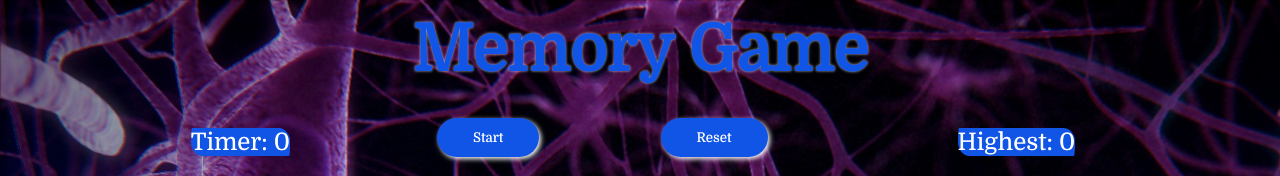
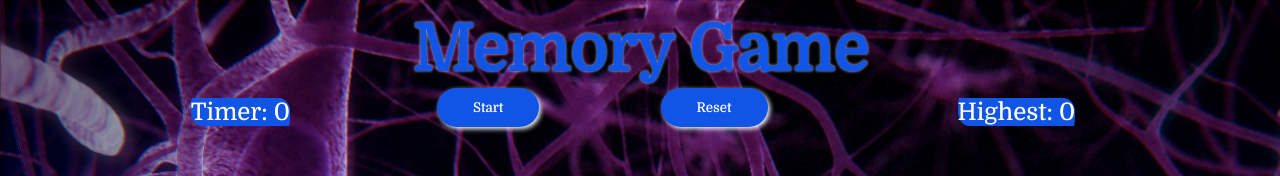
Before and after one commit to Shayne0312/Memory_Game, a plain HTML site: page index.html in a window 1280 px wide. Shown: the top 176 px of the page. Drawn offline with Linux system fonts and the light colour scheme.

Commit message:
check changelog v1.1

```diff
--- a/app.css
+++ b/app.css
@@ -1,3 +1,4 @@
+/* Set the background image */
 body {
   background-image: url("background/neuron.jpg");
   background-repeat: no-repeat;
@@ -10,6 +11,7 @@ body {
   overflow: hidden;
   margin-top: -30px;
 }
+ /* Style the header */
 .header {
   font-family: 'domine', 'serif';
   text-align: center;
@@ -18,6 +20,7 @@ body {
   color: #1155e6;
   text-shadow: white 0px 2px 5px;
 }
+ /* Style the grid container */
 .grid-container {
   display: grid;
   grid-template-columns: repeat(4, minmax(0, 1fr));
@@ -28,6 +31,7 @@ body {
   height: 80vh;
   margin: 0 auto;
 }
+ /* Style the grid cells */
 .grid-cell {
   background-color: rgb(211, 205, 205);
   padding: 10px;
@@ -45,15 +49,18 @@ body {
   align-items: center;
   box-sizing: border-box;
 }
+ /* Flip the grid cell */
 .grid-cell.flip {
   transform: rotateY(180deg);
 }
+ /* Style the image inside the grid cell */
 .grid-cell img {
   width: 100%;
   height: 100%;
   object-fit: cover;
   display: block;
 }
+ /* Style the front and back of the grid cell */
 .front,
 .back {
   position: absolute;
@@ -65,6 +72,7 @@ body {
   backface-visibility: hidden;
   transition: transform 0.5s;
 }
+ /* Flip the front and back of the grid cell */
 .front {
   transform: rotateY(0deg);
 }
@@ -72,6 +80,7 @@ body {
   transform: rotateY(180deg);
   object-fit: cover;
 }
+ /* Style the start and reset buttons */
 .start-button,
 .reset-button {
   font-family: 'domine', 'serif';
@@ -86,14 +95,19 @@ body {
   box-shadow: white 2px 2px 5px;
   transform: scale(1.0);
 }
+ /* Style the start button */
 .start-button {
   margin-right: 10px;
 }
+ /* Style the reset button */
 .reset-button {
   margin-left: 10px;
 }
+ /* Style the timer and score board */
 .timer,
-#timer {
+#timer,
+.score-board,
+#highscore {
   font-family: 'domine', 'serif';
   border-radius: 10px 100px / 120px;
   background-color: #1155e6;
@@ -101,53 +115,49 @@ body {
   color: white;
   animation: pulsing-glow 1s infinite;
 }
- .score-board,
-#highscore {
-  font-family: 'domine', 'serif';
-  border-radius: 10px 100px / 120px;
-  background-color: #1155e6;
-  color: white;
-  font-size: 24px;
-  animation: pulsing-glow 1s infinite;
-}
+ /* Position the timer and score board */
 .timer {
   position: absolute;
-  top: calc(21% - 40px);
+  top: calc(21% - 70px);
   right: calc(75% - -30px);
 }
  .score-board {
   position: absolute;
-  top: calc(21% - 40px);
+  top: calc(21% - 70px);
   right: 16%;
 }
+ /* Position the start and reset buttons */
 .start-button {
   position: absolute;
-  top: calc(21% - 50px);
+  top: calc(21% - 80px);
   left: calc(40% - 75px);
   animation: pulsing-glow 1s infinite;
 }
  .reset-button {
   position: absolute;
-  top: calc(21% - 50px);
+  top: calc(21% - 80px);
   left: calc(52% - 15px);
   animation: pulsing-glow 1s infinite;
 }
+ /* Style for smaller screens */
 @media (max-width: 768px) {
   .grid-cell img {
     width: 50%;
     height: auto;
   }
+   /* Position elements for smaller screens */
   .header,
   .start-button,
   .reset-button,
   .timer,
   .score-board {
     position: absolute;
-    top: 50%;
+    top: 40%;
     transform: translateY(-50%);
     left: 10%;
   }
 }
+ /* Animation for pulsing glow effect */
 @keyframes pulsing-glow {
   0% {
     text-shadow: 0 0 0 rgba(255, 255, 255, 0.5);
@@ -159,6 +169,7 @@ body {
     text-shadow: 0 0 0 rgba(255, 255, 255, 0.5);
   }
 }
+ /* Style for elements with pulsing glow effect */
 .pulsing-glow-text {
   animation: pulsing-glow 2s infinite;
 }
```
Also changed, not shown: app.js (+13 -0 lines), index.html (+7 -1 lines). Lines whose indentation alone changed are shown as unchanged.
